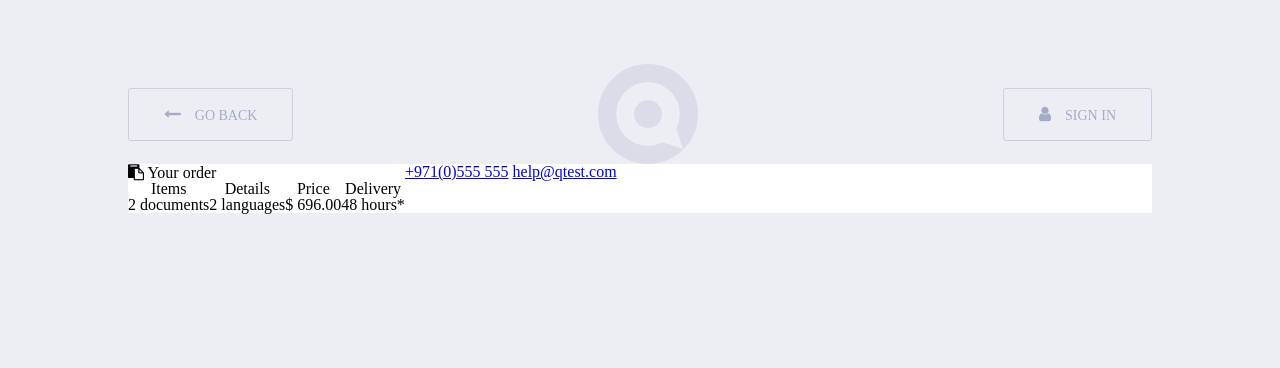
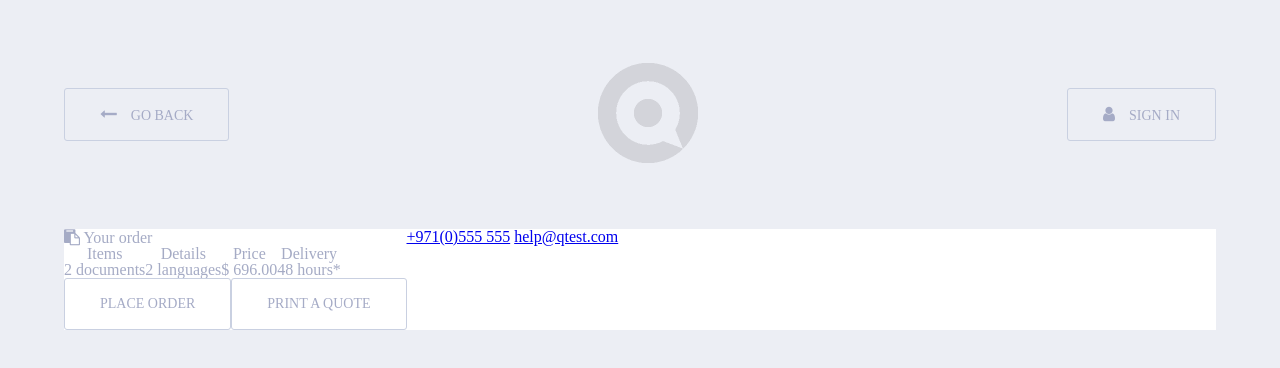
Before and after one commit to IgorKurkov/checkout-form-mockup, a website: page app/index.html in a window 1280 px wide. Drawn offline with nearby package versions, Linux system fonts and the light colour scheme.

Commit message:
header finished 2

```diff
--- a/app/index.html
+++ b/app/index.html
@@ -11,15 +11,17 @@
 <body>
   <div id="container">
 
-    <div class="header">
-      <div class="back-button"><i class="fa fa-long-arrow-left" aria-hidden="true"></i> &#8194; Go back</div>
-      <div class="logo"></div>
-      <div class="sign-in-button"><i class="fa fa-user" aria-hidden="true"></i> &#8194; Sign in</div>
-    </div>
+    <header>
+        <nav>
+          <a class="back button" href="#"><i class="fa fa-long-arrow-left" aria-hidden="true"></i> &#8194; Go back</a>
+          <a class="logo" href="/"><img src="img/logo.png" alt="logo"></a>
+          <a class="sign button" href="#"><i class="fa fa-user" aria-hidden="true"></i> &#8194; Sign in</a>
+        </nav>
+    </header>
 
-    <div class="header-order">
+    <main>
         <section class="order-section">
-            <div class="left">
+            <section class="order-summary left">
                 <h2><i class="fa fa-clipboard order-symbol" aria-hidden="true"></i>  Your order</h2>
                 <table>
                   <tr>
@@ -35,16 +37,18 @@
                         <td>48 hours*</td>
                     </tr>
                 </table>
-            </div>
-            <div class="right">
+                <button class=" button" type="submit">Place order</a>
+                <button class=" button">Print a quote</a>
+            </section>
+            <section class="address right">
                 <address class='address-block'>
                     <a href="tel:+971(0)555 555">+971(0)555 555</a>
                     <a href="mailto:help@qtest.com">help@qtest.com</a>
                 </address>
-            </div>
+            </section>
         </section>
 
-    </div>
+    </main>
 
     <div class="form-wrapper">
       <form action="send()">
--- /dev/null
+++ b/app/less/_form.less
@@ -0,0 +1,16 @@
+form.main-form {
+  border: 1px solid @border-color;
+}
+.order-section {
+  display: flex;
+  width: 100%;
+
+  .left {
+    flex-grow: 100%;
+  }
+
+  .right {
+    width: 400px;
+  }
+
+}
--- /dev/null
+++ b/app/less/_header.less
@@ -0,0 +1,21 @@
+header nav {
+  padding-bottom: 65px;
+  background-color: @body-color;
+  width: 100%;
+  height: 100px;
+  display: flex;
+  flex-direction: row;
+  justify-content: space-between;
+  align-items: center;
+
+  .back, .sign {
+    .button-regular;
+  }
+  .logo {
+    img{
+      opacity: .1;
+      width: 100px;
+      height: auto;
+    }
+  }
+}
--- a/app/less/_vars.less
+++ /dev/null
@@ -1 +0,0 @@
-@body-color: #eceef4;
--- /dev/null
+++ b/app/less/inc/_fonts.less
@@ -0,0 +1,5 @@
+@font-face {
+  font-family: "ProximaNova";
+  src: url("../fonts/ProximaNova/ProximaNova-Bold.otf") format("otf");
+         /* url("../fonts/OpenSans-Regular-webfont.woff") format("woff"); */
+ }
--- a/app/less/_mixins.less
+++ b/app/less/inc/_mixins.less
@@ -1,7 +1,12 @@
 .uppercase {
   text-transform: uppercase;
 }
-.button {
+.button-regular {
+  background-color: transparent;
+  font-family: 'ProximaNova';
+  display: inline-block;
+  text-transform: uppercase;
+  text-decoration: none;
   position: relative;
   font-weight: 500;
   border: 1px solid #C9D0E1;
--- /dev/null
+++ b/app/less/inc/_vars.less
@@ -0,0 +1,3 @@
+@body-color: #eceef4;
+@font-color: #A5ABC5;
+@border-color: #D6DCE8;
--- a/app/less/styles.less
+++ b/app/less/styles.less
@@ -1,77 +1,27 @@
-@import (less) '_resetCss.css';
-@import '_vars';
-@import '_mixins';
+@import (less) 'inc/_resetCss.css';
+@import 'inc/_vars';
+@import 'inc/_mixins';
+@import 'inc/_fonts';
 
- @font-face {
-  font-family: "ProximaNova";
-  src: url("../fonts/ProximaNova/ProximaNova-Bold.otf") format("otf");
-         /* url("../fonts/OpenSans-Regular-webfont.woff") format("woff"); */
- }
 
 body {
   background-color: @body-color;
   padding-top: 4rem;
   font-family: 'ProximaNova';
+  color : @font-color;
+}
+
+.button {
+  .button-regular;
 }
 
 #container {
-  width: 80%;
+  width: 90%;
   margin: 0 auto;
   background-color: #fff;
+
+  @import '_header';
+  @import '_form';
+
+
 }
-.header {
-  background-color: @body-color;
-  width: 100%;
-  height: 100px;
-  display: flex;
-  flex-direction: row;
-  justify-content: space-between;
-  align-items: center;
-
-  .back-button {
-    .uppercase;
-    .button;
-  }
-  .logo{
-    /* https://codepen.io/valfom/pen/rpPaeO */
-    margin: auto;
-    border: 18px solid #dadde7;
-    box-sizing: border-box;
-    height: 100px;
-    width: 100px;
-    border-radius: 50%;
-    box-shadow: inset 0px 0px 0px 18px @body-color;
-    background-color: #dadde7;
-    position: relative;
-    &::before {
-      content: '';
-      position: absolute;
-      bottom: -6px;
-      right: -6px;
-      width: 0;
-      height: 0;
-      transform: rotate(45deg);
-      border-style: solid;
-      border-width: 10px 0 10px 20px;
-      border-color: transparent transparent transparent @body-color;
-    }
-  }
-  .sign-in-button {
-    .uppercase;
-    .button;
-
-  }
-}
-
-.order-section {
-  display: flex;
-  width: 100%;
-}
-
-.order-section > .left {
-  flex-grow: 100%;
-}
-
-.order-section > .right {
-  width: 400px;
-}
```
Also changed, not shown: app/css/styles.min.css, app/img/logo.png (added), app/less/inc/_resetCss.css (renamed from app/less/_resetCss.css).
